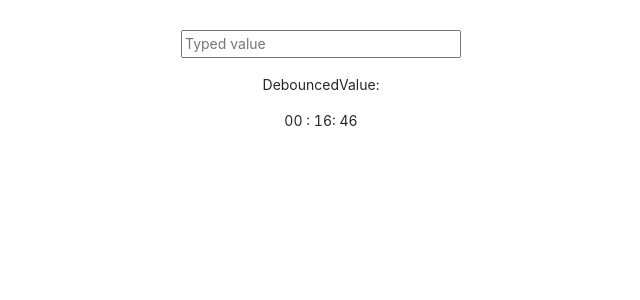
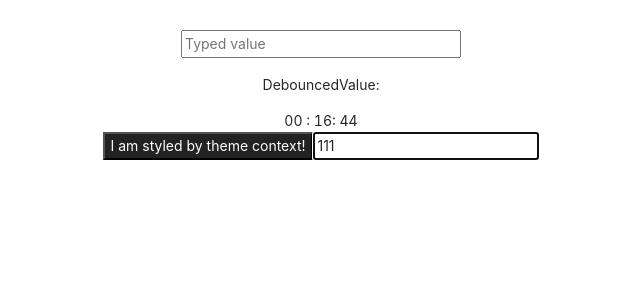
Before and after one commit to breadfruit/react-execrises, a React (Create React App) app: page / in a window 1280 px wide. Shown: the top 300 px of the page, without its empty margins (319-959 px from the left). Built offline with nearby package versions, Linux system fonts and the light colour scheme.

Commit message:
offcial-case

```diff
--- a/package.json
+++ b/package.json
@@ -11,6 +11,7 @@
     "@types/react": "^17.0.40",
     "@types/react-dom": "^17.0.13",
     "antd": "^4.19.2",
+    "axios": "^0.26.1",
     "lodash": "^4.17.21",
     "react": "^17.0.2",
     "react-dom": "^17.0.2",
--- a/src/App.tsx
+++ b/src/App.tsx
@@ -1,6 +1,8 @@
 import React from 'react';
 import MyInput from "./components/input/";
-import Clock from "./components/clock/"
+import Clock from "./components/clock/";
+import Content from "./components/officialCase/useContext";
+import Ref from './components/officialCase/useRef'
 import './App.css';
 import 'antd/dist/antd.css';
 
@@ -9,6 +11,8 @@ function App() {
     <div className="App">
       <MyInput />
       <Clock />
+      <Content />
+      <Ref />
     </div>
   );
 }
--- a/src/components/clock/index.tsx
+++ b/src/components/clock/index.tsx
@@ -1,6 +1,6 @@
-import React, {useState, useEffect} from 'react';
+import React, {useState, useEffect, useCallback} from 'react';
 import useInterval from './useInterval';
-
+import useTimeout from "./useTimeout";
 function Clock() {
     const [state, setState] = useState(1000);
     const [hours, setHours] = useState('');
@@ -17,11 +17,11 @@ function Clock() {
         setMins(tempmins <= 9 ? '0'+tempmins : tempmins.toString());
         setSeconds(tempseonds <= 9 ? '0'+tempseonds : tempseonds.toString());
     };
+
     useInterval(() => {
         setState(state + 1);
         formcat();
     }, 1000);
-
 
     return (
         <div>
--- /dev/null
+++ b/src/components/officialCase/useContext.tsx
@@ -0,0 +1,40 @@
+import {createContext, useContext} from 'react'
+export const themes = {
+    light: {
+        foreground: "#000000",
+        background: "#eeeeee"
+    },
+    dark: {
+        foreground: "#ffffff",
+        background: "#222222"
+    }
+};
+
+const ThemeContext = createContext(themes.light);
+
+export default function Content() {
+    return(
+        <ThemeContext.Provider value={themes.dark}>
+            <Tabbar />
+        </ThemeContext.Provider>
+    )
+};
+
+function Tabbar() {
+    return (
+        <>
+            <ThemeButton />
+        </>
+    )
+
+};
+
+function ThemeButton() {
+    const theme = useContext(ThemeContext);
+    return (
+        <button style={{ background: theme.background, color: theme.foreground }}>
+            I am styled by theme context!
+        </button>
+    )
+
+}
--- /dev/null
+++ b/src/components/officialCase/useReducer.tsx
@@ -0,0 +1,3 @@
+export default function Reducer() {
+
+}
--- /dev/null
+++ b/src/components/officialCase/useRef.tsx
@@ -0,0 +1,32 @@
+import {forwardRef, useRef, useImperativeHandle, useEffect} from 'react';
+import useLatest from "../utils/useLatest";
+export default function Ref() {
+    function FancyInput(props, ref) {
+        const inputRef = useRef(null);
+        useImperativeHandle(ref, () => ({
+            focus: () => {
+                // @ts-ignore
+                inputRef.current.focus();
+            },
+            value: () => {
+                // @ts-ignore
+                inputRef.current.value = '111'
+                console.log(inputRef.current)
+            }
+        }));
+        return <input ref={inputRef}/>;
+    }
+    // @ts-ignore
+    FancyInput = forwardRef(FancyInput);
+    const inputref = useRef();
+    useEffect(() => {
+        console.log('inputref====',inputref.current);
+        // @ts-ignore
+        inputref.current.focus();
+        // @ts-ignore
+        inputref.current.value();
+    }, [inputref])
+    return (
+        <FancyInput ref={inputref}></FancyInput>
+    )
+}
```
Also changed, not shown: src/components/clock/useTimeout.tsx (added, +19 -0 lines), src/components/utils/useTimeout.tsx (deleted, +0 -19 lines), 1 other file (tests, documents, lock files or other folders).
